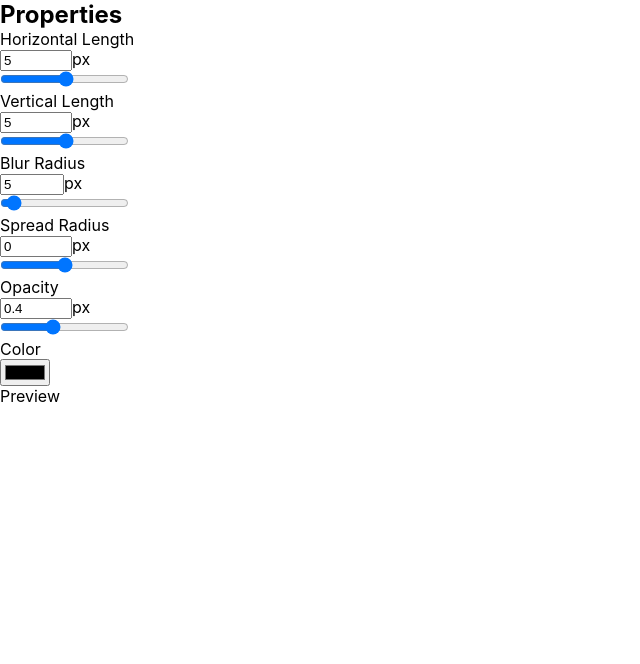
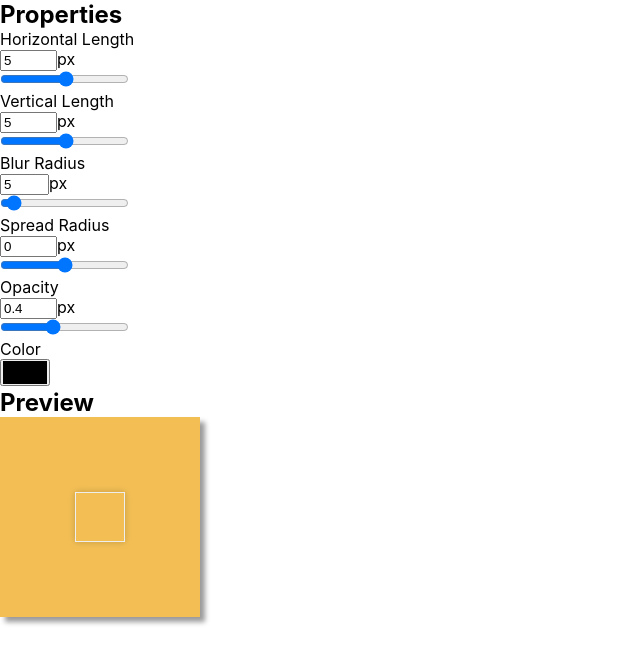
Before and after one commit to oguiaugusto/box-shadow-generator, a React (Create React App) app: page / in a window 1280 px wide. Shown: the top 664 px of the page, without its empty margins (0-640 px from the left). Built offline with nearby package versions, Linux system fonts and the light colour scheme.

Commit message:
feat: create previewBox component

```diff
--- a/package.json
+++ b/package.json
@@ -10,6 +10,7 @@
     "react": "^17.0.2",
     "react-dom": "^17.0.2",
     "react-scripts": "5.0.0",
+    "styled-components": "^5.3.3",
     "web-vitals": "^2.1.2"
   },
   "scripts": {
--- a/src/App.js
+++ b/src/App.js
@@ -33,7 +33,7 @@ class App extends Component {
           handleChangeInput={ this.handleChangeInput }
           propertiesObj= { propertiesObj }
         />
-        <Preview />
+        <Preview propertiesObj={ propertiesObj } />
       </main>
     );
   }
--- /dev/null
+++ b/src/components/preview/PreviewBox.jsx
@@ -0,0 +1,35 @@
+import React, { Component } from 'react';
+import PropTypes from 'prop-types';
+import { Box } from '../styledComponents';
+
+class PreviewBox extends Component {
+  static propTypes = {
+    boxShadowCode: PropTypes.string.isRequired,
+  }
+
+  constructor(props) {
+    super(props);
+
+    this.state = {
+      boxColor: '#f3bf55',
+    };
+
+    this.handleChange = this.handleChange.bind(this);
+  }
+
+  handleChange({ target: { name, value } }) {
+    this.setState({ [name]: value });
+  }
+
+  render() {
+    const { state: { boxColor }, props: { boxShadowCode } } = this;
+
+    return (
+      <Box bg={ boxColor } boxShadowCode={ boxShadowCode }>
+        <input type="color" name="boxColor" value={ boxColor } onChange={ this.handleChange } />
+      </Box>
+    );
+  }
+}
+
+export default PreviewBox;
--- a/src/components/preview/index.js
+++ /dev/null
@@ -1,18 +0,0 @@
-import React, { Component } from 'react';
-
-class Preview extends Component {
-  constructor(props) {
-    super(props);
-
-    this.state = {};
-
-  }
-
-  render() {
-    return (
-      <div>Preview</div>
-    );
-  }
-}
-
-export default Preview;
--- /dev/null
+++ b/src/components/preview/index.jsx
@@ -0,0 +1,59 @@
+import React, { Component } from 'react';
+import PropTypes from 'prop-types';
+import PreviewBox from './PreviewBox';
+
+class Preview extends Component {
+  static propTypes = {
+    propertiesObj: PropTypes.objectOf(PropTypes.string).isRequired,
+  }
+
+  constructor(props) {
+    super(props);
+
+    this.state = {};
+
+    this.getColor = this.getColor.bind(this);
+    this.generateBoxShadowCode = this.generateBoxShadowCode.bind(this);
+  }
+
+  getColor(hex, opacity) {
+    const rgb = {
+      r: parseInt(hex.slice(1, 3), 16),
+      g: parseInt(hex.slice(3, 5), 16),
+      b: parseInt(hex.slice(5, 7), 16),
+      a: opacity,
+    };
+
+    const { r, g, b, a } = rgb;
+
+    return `rgba(${r}, ${g}, ${b}, ${a})`;
+  }
+
+  generateBoxShadowCode() {
+    const {
+      props: {
+        propertiesObj: {
+          offX,
+          offY,
+          blur,
+          spread,
+          opacity,
+          color,
+        },
+      },
+    } = this;
+
+    return `${offX}px ${offY}px ${blur}px ${spread}px ${this.getColor(color, opacity)}`;
+  }
+
+  render() {
+    return (
+      <div className="preview">
+        <h2>Preview</h2>
+        <PreviewBox boxShadowCode={ this.generateBoxShadowCode() } />
+      </div>
+    );
+  }
+}
+
+export default Preview;
--- /dev/null
+++ b/src/components/styledComponents.js
@@ -0,0 +1,30 @@
+import styled from 'styled-components';
+
+const Box = styled.div.attrs(props => ({
+  style: {
+    backgroundColor: props.bg,
+    boxShadow: props.boxShadowCode,
+  }
+}))`
+  align-items: center;
+  display: flex;
+  height: 200px;
+  justify-content: center;
+  width: 200px;
+
+
+  input[type=color] {
+    background: none;
+    border: 1px solid #eee;
+    cursor: pointer;
+    outline: none;
+    padding: 0;
+    height: 50px;
+    width: 50px;
+    box-shadow: 0px 0px 7px 0px rgba(0, 0, 0, 0.2);
+    -webkit-box-shadow: 0px 0px 7px 0px rgba(0, 0, 0, 0.2);
+    -moz-box-shadow: 0px 0px 7px 0px rgba(0, 0, 0, 0.2);
+  }
+`;
+
+export { Box };
--- a/src/index.css
+++ b/src/index.css
@@ -16,3 +16,16 @@ code {
   font-family: source-code-pro, Menlo, Monaco, Consolas, 'Courier New',
     monospace;
 }
+
+input[type=number]::-webkit-inner-spin-button,
+input[type=number]::-webkit-outer-spin-button {
+  -webkit-appearance: none;
+}
+
+input[type=color]::-webkit-color-swatch-wrapper {
+  padding: 0;
+}
+
+input[type=color]::-webkit-color-swatch {
+  border: none;
+}
```
Also changed, not shown: 1 other file (tests, documents, lock files or other folders).
